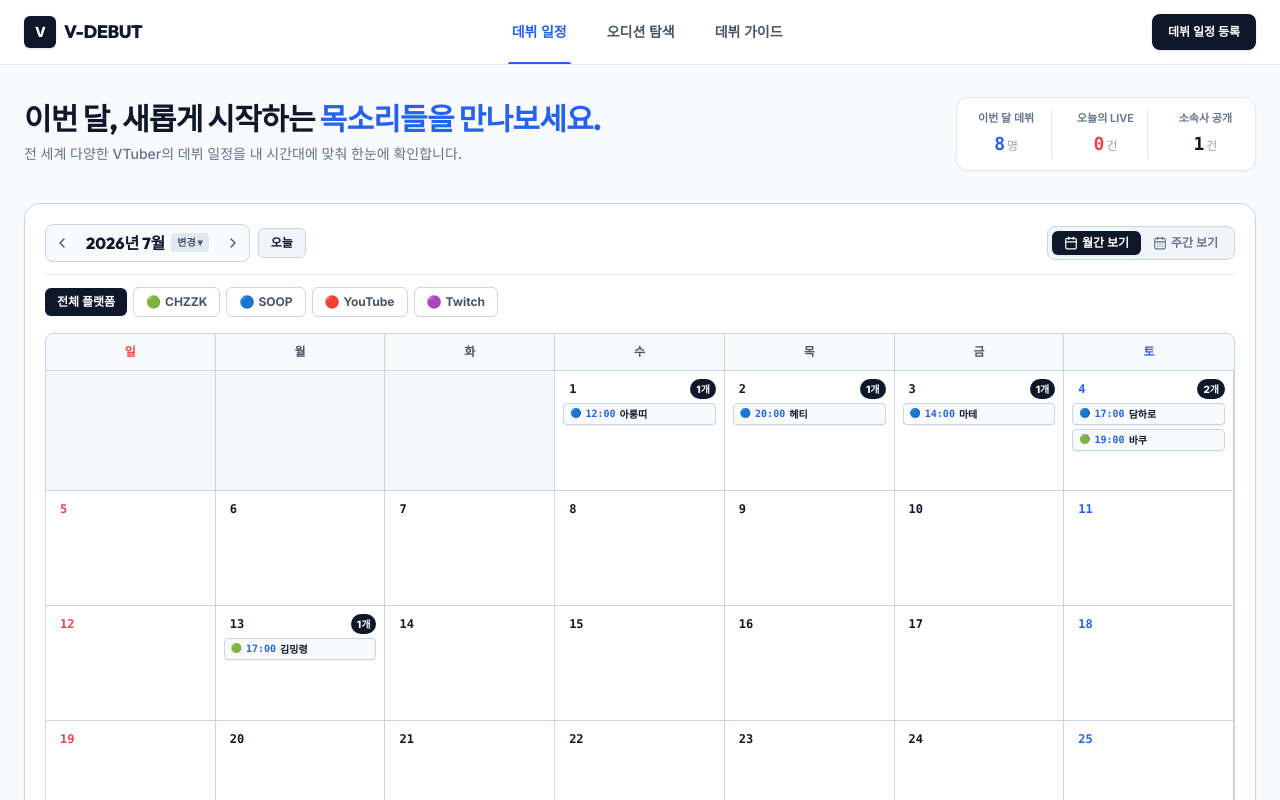
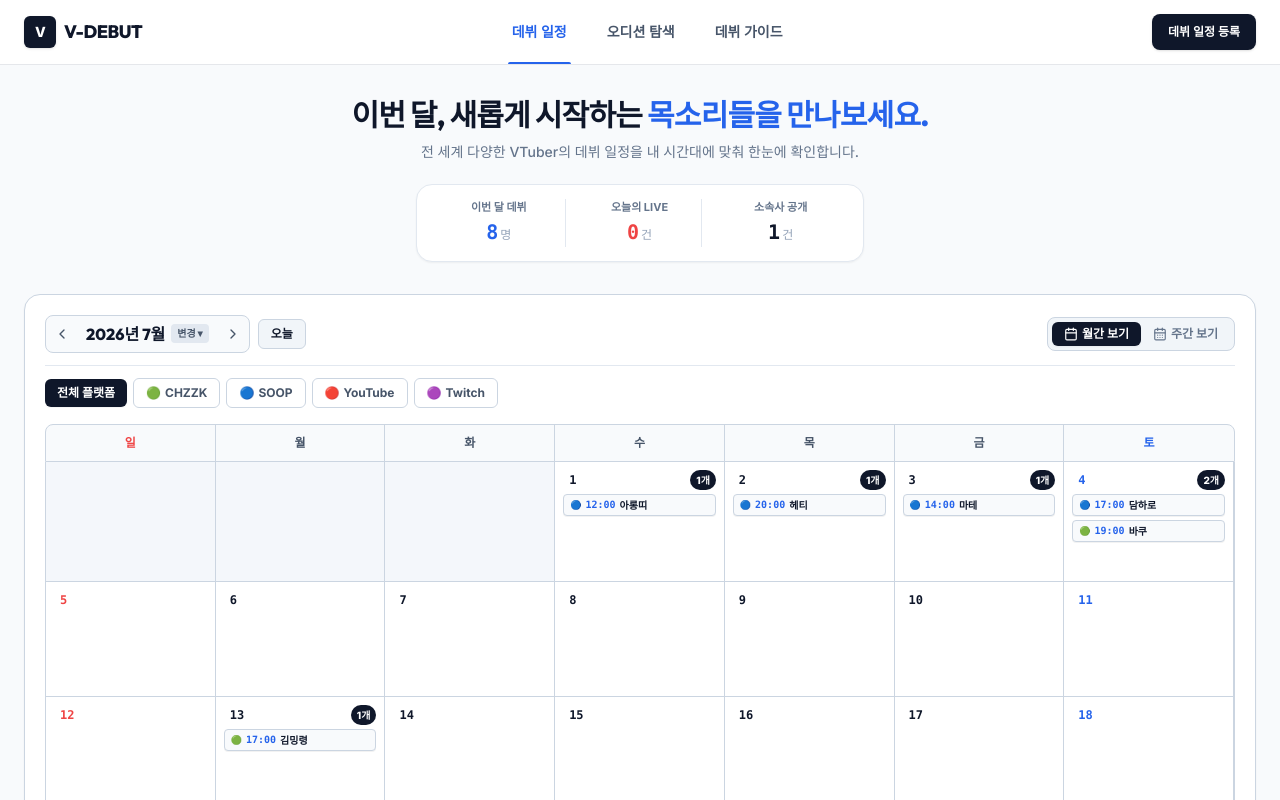
Before and after one commit to Ji-ChangKim/StreamingService, a React (Vite) app in the folder frontend/: page / in a window 1280 px wide. Shown: the top 800 px of the page. Built offline with nearby package versions, Linux system fonts and the light colour scheme; no server answers.

Commit message:
center_hero_header_text_and_move_stats_card_below

```diff
--- a/frontend/src/components/HeroHeader.tsx
+++ b/frontend/src/components/HeroHeader.tsx
@@ -10,40 +10,38 @@ export function HeroHeader({
   agencyDebutCount = 1,
 }: HeroHeaderProps) {
   return (
-    <div className="py-6 sm:py-8">
-      <div className="flex flex-col lg:flex-row lg:items-center justify-between gap-4">
-        {/* Left Title & Subtitle */}
-        <div className="space-y-1.5 min-w-0">
-          <h1 className="text-xl sm:text-2xl md:text-3xl font-extrabold text-[#0F172A] tracking-tight whitespace-nowrap font-['Outfit'] overflow-hidden text-ellipsis">
+    <div className="py-6 sm:py-8 flex flex-col items-center justify-center text-center space-y-5 max-w-4xl mx-auto">
+      {/* 1. 히어로 타이틀 & 설명글 (가운데 정렬) */}
+      <div className="space-y-2">
+        <h1 className="text-xl sm:text-2xl md:text-3xl font-extrabold text-[#0F172A] tracking-tight font-['Outfit']">
           이번 달, 새롭게 시작하는 <span className="text-[#2563EB]">목소리들을 만나보세요.</span>
         </h1>
-          <h3 className="text-xs sm:text-sm text-[#64748B] font-medium leading-relaxed">
+        <h3 className="text-xs sm:text-sm text-[#64748B] font-medium leading-relaxed max-w-2xl mx-auto">
           전 세계 다양한 VTuber의 데뷔 일정을 내 시간대에 맞춰 한눈에 확인합니다.
         </h3>
       </div>
 
-        {/* Right Statistics Cards */}
-        <div className="grid grid-cols-3 gap-3 bg-white p-3 rounded-[12px] border border-[#E2E8F0] shadow-xs shrink-0 min-w-[300px]">
+      {/* 2. 통계 카드 (문구 아래로 이동 & 중앙 정렬) */}
+      <div className="grid grid-cols-3 gap-3 bg-white p-3.5 px-6 rounded-[16px] border border-[#E2E8F0] shadow-xs max-w-md w-full mx-auto">
         <div className="text-center border-r border-[#E2E8F0] pr-2">
-            <span className="text-[11px] font-semibold text-[#64748B] block mb-0.5">이번 달 데뷔</span>
-            <span className="text-lg font-extrabold text-[#2563EB] font-mono">
+          <span className="text-[11px] font-bold text-[#64748B] block mb-0.5">이번 달 데뷔</span>
+          <span className="text-xl font-extrabold text-[#2563EB] font-mono">
             {totalDebutsThisMonth}<span className="text-xs font-normal text-[#94A3B8] ml-0.5">명</span>
           </span>
         </div>
         <div className="text-center border-r border-[#E2E8F0] px-2">
-            <span className="text-[11px] font-semibold text-[#64748B] block mb-0.5">오늘의 LIVE</span>
-            <span className="text-lg font-extrabold text-[#EF4444] font-mono">
+          <span className="text-[11px] font-bold text-[#64748B] block mb-0.5">오늘의 LIVE</span>
+          <span className="text-xl font-extrabold text-[#EF4444] font-mono">
             {todayLiveCount}<span className="text-xs font-normal text-[#94A3B8] ml-0.5">건</span>
           </span>
         </div>
         <div className="text-center pl-2">
-            <span className="text-[11px] font-semibold text-[#64748B] block mb-0.5">소속사 공개</span>
-            <span className="text-lg font-extrabold text-[#0F172A] font-mono">
+          <span className="text-[11px] font-bold text-[#64748B] block mb-0.5">소속사 공개</span>
+          <span className="text-xl font-extrabold text-[#0F172A] font-mono">
             {agencyDebutCount}<span className="text-xs font-normal text-[#94A3B8] ml-0.5">건</span>
           </span>
         </div>
       </div>
     </div>
-    </div>
   );
 }
```
Also changed, not shown: 1 other file (tests, documents, lock files or other folders). Lines whose indentation alone changed are shown as unchanged.
